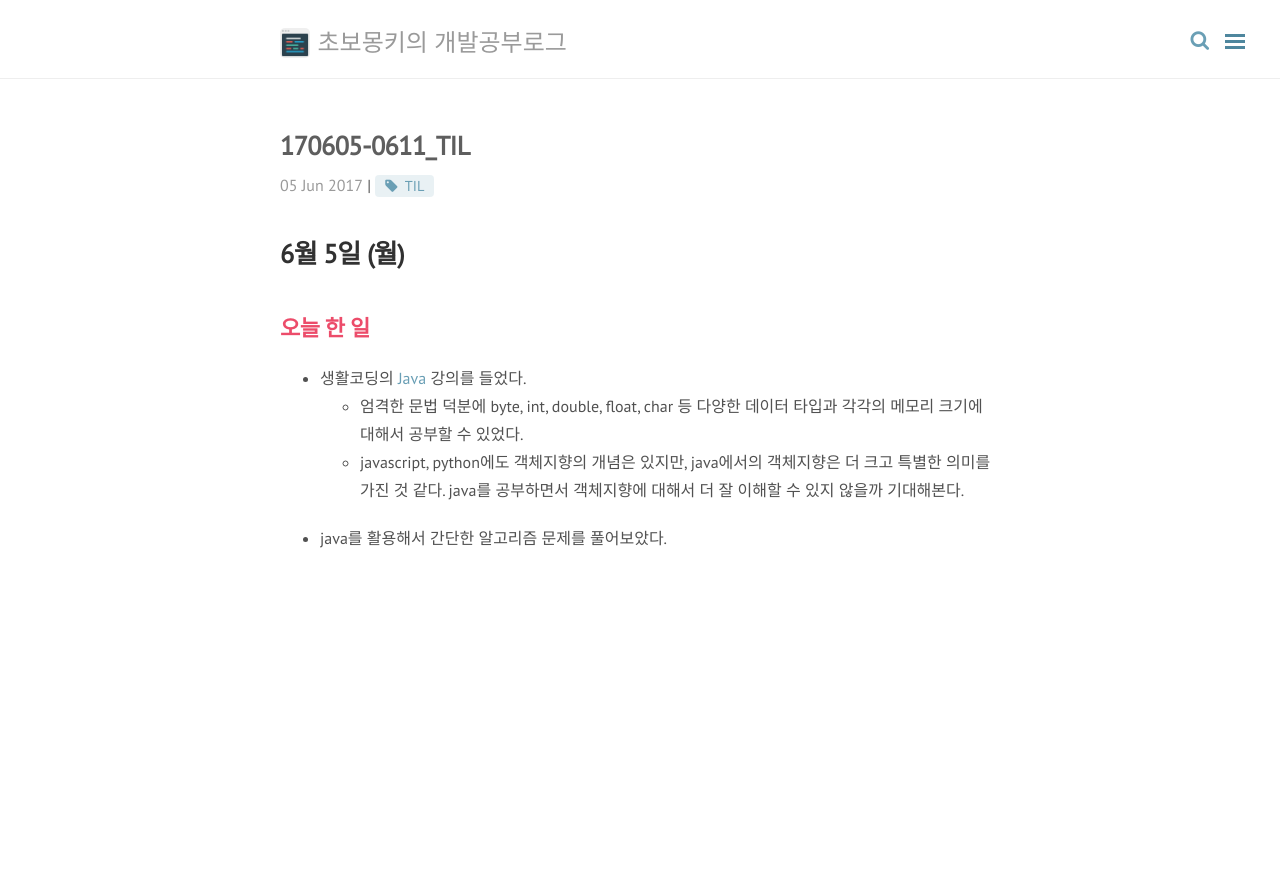
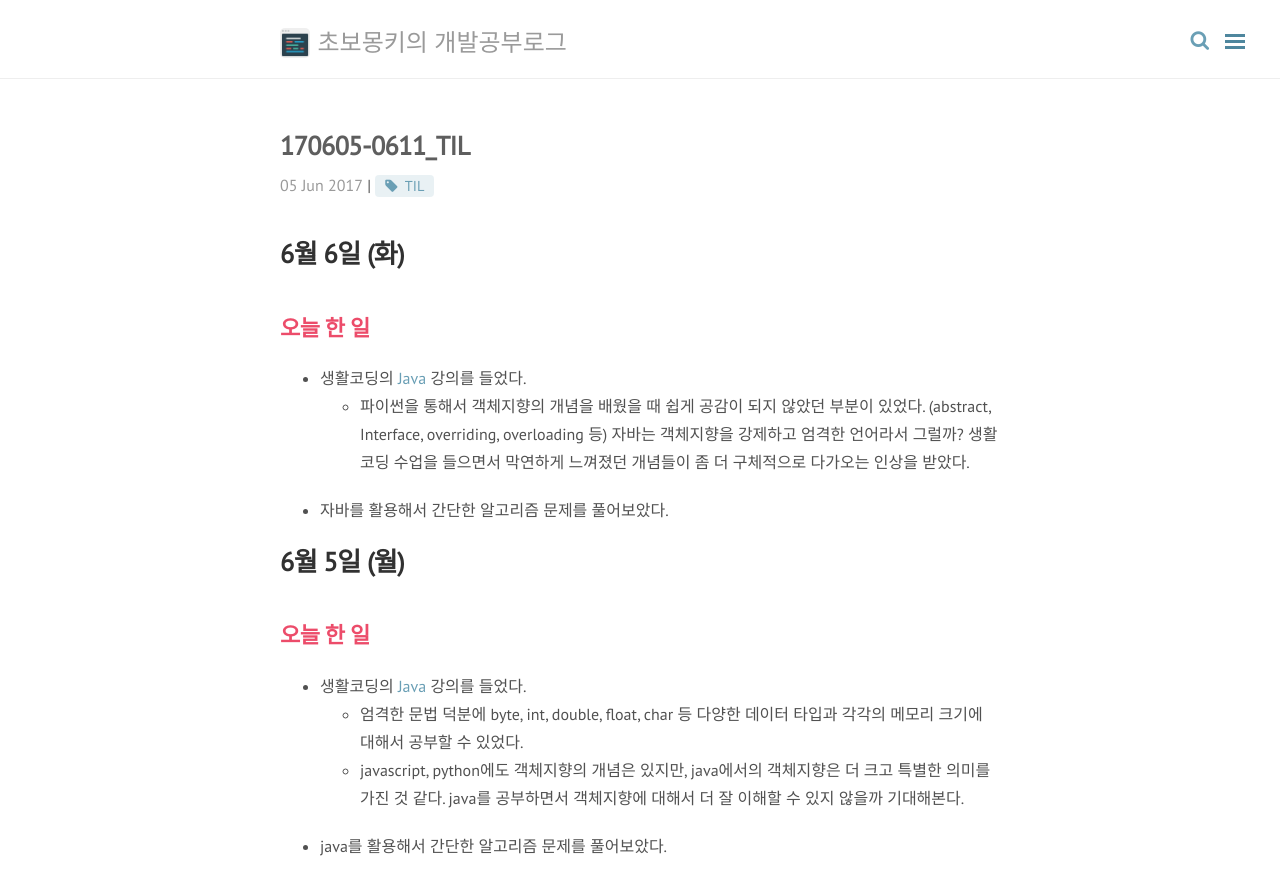
Before and after one commit to wayhome25/wayhome25.github.io, a Jekyll site: the page built from _posts/TIL(Today I Learned)/2017-06-05-06-11-TIL.md, in a window 1280 px wide and 924 px high. Shown: the top 895 px of the window. Built offline with Jekyll 4.4.1, drawn with Linux system fonts in a browser that asks for light colours; nearby versions of some CDN libraries; comment, search, counter and statistics services are not loaded.

Commit message:
add blog post

```diff
--- a/_posts/TIL(Today I Learned)/2017-06-05-06-11-TIL.md
+++ b/_posts/TIL(Today I Learned)/2017-06-05-06-11-TIL.md
@@ -6,6 +6,15 @@ permalink: /til/:year/:month/:day/:title/
 tags: [TIL]
 comments: true
 ---
+
+# 6월 6일 (화)
+## 오늘 한 일
+- 생활코딩의  [Java](https://opentutorials.org/course/1223/4551) 강의를 들었다.
+	- 파이썬을 통해서 객체지향의 개념을 배웠을 때 쉽게 공감이 되지 않았던 부분이 있었다. (abstract, Interface, overriding, overloading 등)
+	  자바는 객체지향을 강제하고 엄격한 언어라서 그럴까? 생활코딩 수업을 들으면서 막연하게 느껴졌던 개념들이 좀 더 구체적으로 다가오는 인상을 받았다.
+- 자바를 활용해서 간단한 알고리즘 문제를 풀어보았다.
+
+
 # 6월 5일 (월)
 ## 오늘 한 일
 - 생활코딩의  [Java](https://opentutorials.org/course/1223/4551) 강의를 들었다.
```
Also changed, not shown: _posts/TIL(Today I Learned)/1706/2017-05-29-06-04-TIL.md (renamed from _posts/TIL(Today I Learned)/2017-05-29-06-04-TIL.md).
